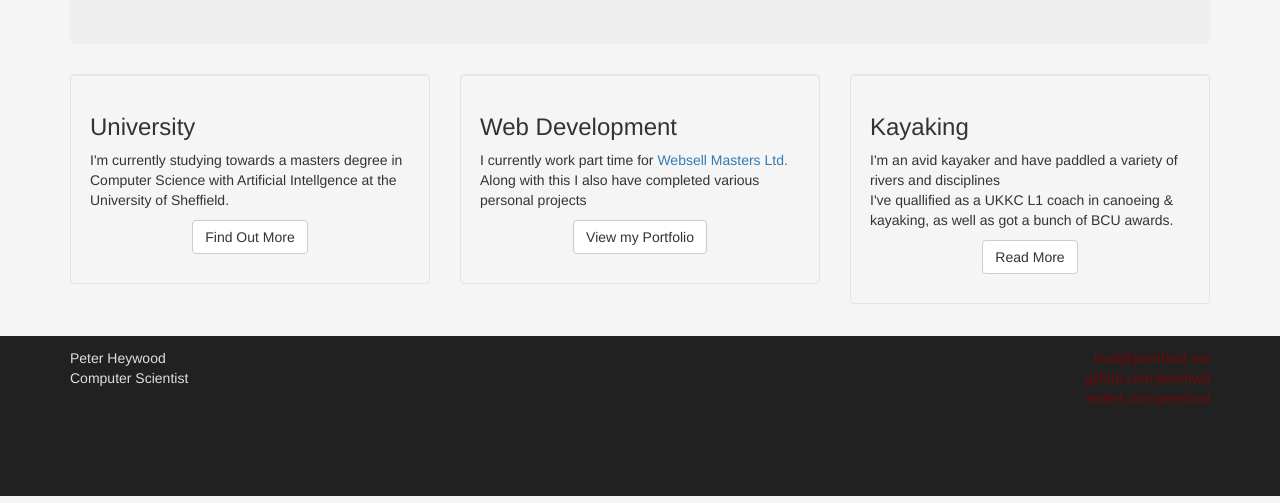
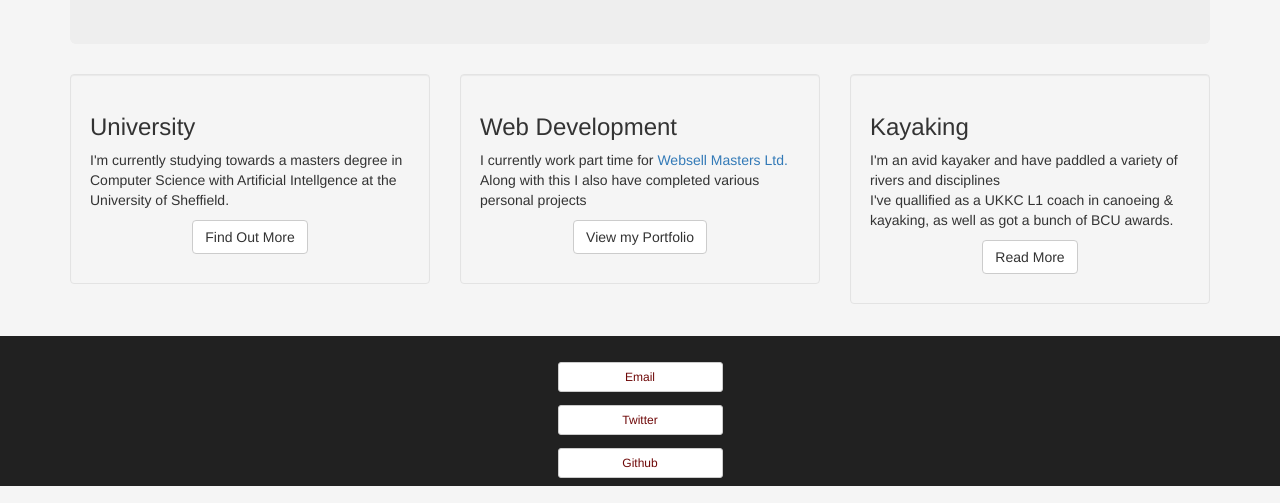
Before and after one commit to ptheywood/ptheywood.github.io, a Jekyll site: the page built from index.html, in a window 1280 px wide, cut to the strip 600-1103 px from the top of the page. Built offline with Jekyll 4.4.1, drawn with Linux system fonts in a browser that asks for light colours; nearby versions of some CDN libraries; library files that are not in the unit come from our copies; Markdown is read by kramdown in place of the engine named in the settings.

Commit message:
Single column footer of links

```diff
--- a/_includes/footer.html
+++ b/_includes/footer.html
@@ -3,20 +3,18 @@
     <div class="footer">
         <div class="container">
             <div class="row">
-
-                <div class="col-xs-6 contact">
-                    <p>
-                        Peter Heywood <br />
-                        Computer Scientist <br />
-                    </p>
-                </div>
-
-                <div class="col-xs-6 contact">
-                    <p class="text-right">
-                        <a href="mailto:mail@peethwd.net">mail@peethwd.net</a> <br />
-                        <a href="https://github.com/peethwd">github.com/peethwd</a> <br />
-                        <a href="https://twitter.com/peethwd">twitter.com/peethwd</a> <br />
-                    </p>
+                <div class="col-xs-12 col-sm-2 col-sm-offset-5 text-center">
+                    <ul class="list-unstyled footer-list">
+                        <li>
+                            <a class="btn btn-default btn-sm btn-block" href="mailto:mail@peethwd.net">Email</a>
+                        </li>
+                        <li>
+                            <a class="btn btn-default btn-sm btn-block" href="https://twitter.com/peethwd">Twitter</a>
+                        </li>
+                        <li>
+                            <a class="btn btn-default btn-sm btn-block" href="https://github.com/peethwd">Github</a>
+                        </li>
+                    </ul>
                 </div>
             </div>
         </div>
--- a/css/main.css
+++ b/css/main.css
@@ -55,14 +55,14 @@ body {
     height: auto !important;
     height: 100%;
 
-    margin: 0 auto -160px;
-    padding: 0 0 160px;
+    margin: 0 auto -150px;
+    padding: 0 0 150px;
 }
 
 .footer {
     background: #212121;
     color: #DFDFDF;
-    height: 160px;
+    height: 150px;
 }
 
 .footer a {
@@ -74,6 +74,10 @@ body {
     padding-bottom: 12px;
 }
 
+.footer .footer-list li {
+    margin: 8% 0;
+}
+
 a span.black {
     color: #333;
 }
```
